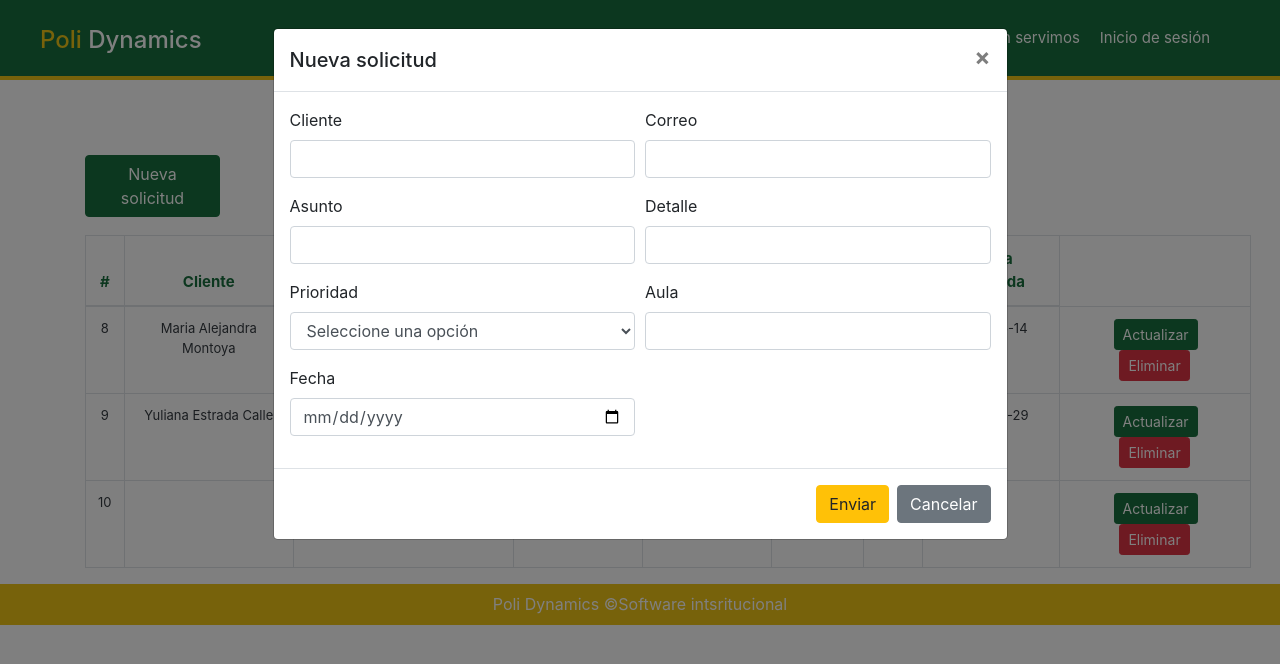
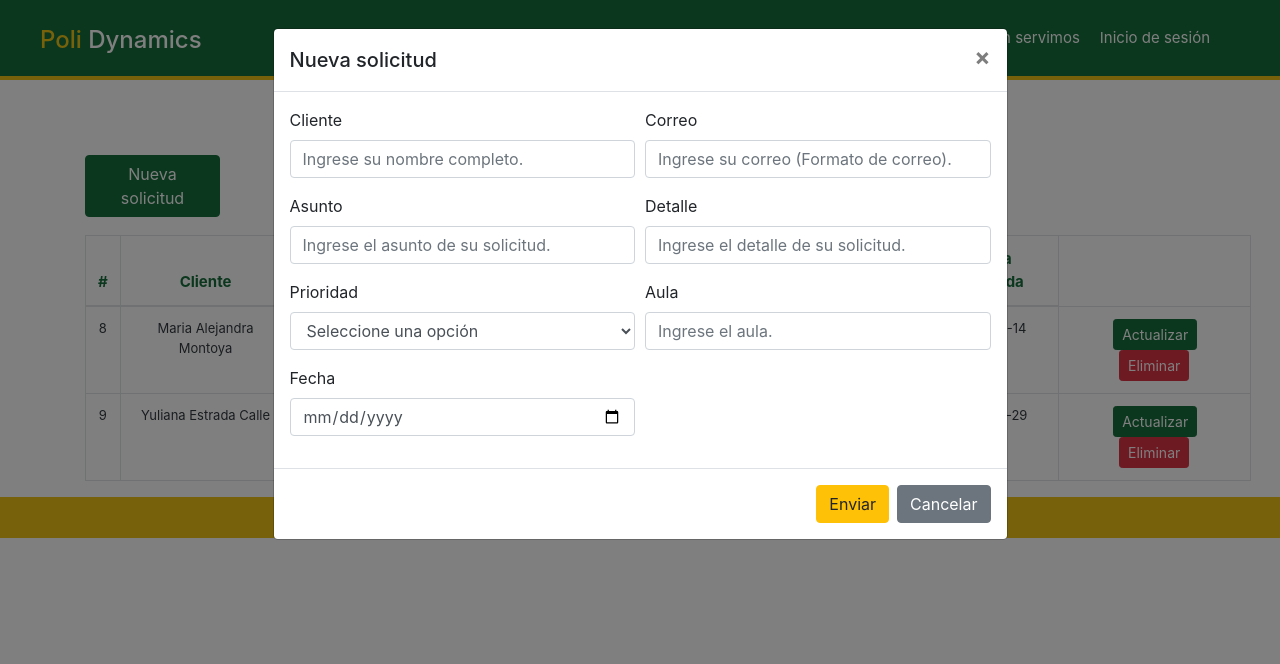
Before and after one commit to alejandra23181/COORDINACION-POLITECNICO, a React (Create React App) app in the folder helpdesk/: page /solicitudes in a window 1280 px wide. Both pictures are taken after a click on the button "Nueva solicitud". Shown: the top 664 px of the page. Built offline with nearby package versions, Linux system fonts and the light colour scheme; data requests are answered from the project's data file.

Commit message:
Validación de campos requeridos - Insert

```diff
--- a/helpdesk/db.json
+++ b/helpdesk/db.json
@@ -19,16 +19,6 @@
       "Aula": "209",
       "Fecha": "2020-05-29",
       "id": 9
-    },
-    {
-      "Cliente": "",
-      "Correo": "",
-      "Asunto": "",
-      "Detalle": "",
-      "Prioridad": "",
-      "Aula": "",
-      "Fecha": "",
-      "id": 10
     }
   ]
 }
--- a/helpdesk/src/pages/solicitud/CRUDSolicitud.jsx
+++ b/helpdesk/src/pages/solicitud/CRUDSolicitud.jsx
@@ -51,23 +51,6 @@ class CRUDSolicitud extends Component {
     })
   }
 
-  addSolicitud() {
-    axios.post('http://localhost:3001/solicitudes', this.state.NewDataSolicitud).then((response) => {
-      let { solicitudes } = this.state;
-      solicitudes.push(response.data);
-      this.setState({
-        solicitudes, NewSolicitud: false, NewDataSolicitud: {
-          Cliente: '',
-          Correo: '',
-          Asunto: '',
-          Detalle: '',
-          Prioridad: '',
-          Aula: '',
-          Fecha: ''
-        }
-      });
-    });
-  }
 
   //Editar
 
@@ -85,6 +68,8 @@ class CRUDSolicitud extends Component {
     });
 
   }
+
+  //////////////////////////////////////////////////////////////////
 
   editSolicitud(id, Cliente, Correo, Asunto, Detalle, Prioridad, Aula, Fecha) {
     this.setState({
@@ -104,12 +89,39 @@ class CRUDSolicitud extends Component {
     });
   }
 
-    deleteSolicitud(id){
+  deleteSolicitud(id) {
     if (window.confirm("¿Estas seguro de eliminar esta solicitud?")) {
       axios.delete('http://localhost:3001/solicitudes/' + id).then((response) => {
-      this._refreshSolicitud();
-    });
+        this._refreshSolicitud();
+      });
+    }
   }
+
+
+  addSolicitud() {
+
+    if (this.state.NewDataSolicitud.Cliente !== '' && this.state.NewDataSolicitud.Correo !== '' &&
+      this.state.NewDataSolicitud.Asunto !== '' && this.state.NewDataSolicitud.Detalle !== '' &&
+      this.state.NewDataSolicitud.Prioridad !== '' && this.state.NewDataSolicitud.Aula !== '' &&
+      this.state.NewDataSolicitud.Fecha !== '') {
+      axios.post('http://localhost:3001/solicitudes', this.state.NewDataSolicitud).then((response) => {
+        let { solicitudes } = this.state;
+        solicitudes.push(response.data);
+        this.setState({
+          solicitudes, NewSolicitud: false, NewDataSolicitud: {
+            Cliente: '',
+            Correo: '',
+            Asunto: '',
+            Detalle: '',
+            Prioridad: '',
+            Aula: '',
+            Fecha: ''
+          }
+        });
+      });
+    } else {
+      alert('Ingrese toda la información');
+    }
   }
 
   //Render
@@ -127,7 +139,7 @@ class CRUDSolicitud extends Component {
           <td>{solicitud.Fecha}</td>
           <td>
             <Button color="success" size="sm" className="mr-2" onClick={this.editSolicitud.bind(this, solicitud.id, solicitud.Cliente, solicitud.Correo, solicitud.Asunto, solicitud.Detalle, solicitud.Prioridad, solicitud.Aula, solicitud.Fecha)}>Actualizar</Button>
-            <Button color="danger" size="sm"  onClick={this.deleteSolicitud.bind(this, solicitud.id)}>Eliminar</Button>
+            <Button color="danger" size="sm" onClick={this.deleteSolicitud.bind(this, solicitud.id)}>Eliminar</Button>
           </td>
         </tr>
       )
@@ -146,7 +158,7 @@ class CRUDSolicitud extends Component {
               <Col md={6}>
                 <FormGroup>
                   <Label for="Cliente">Cliente</Label>
-                  <Input id="Cliente" value={this.state.NewDataSolicitud.Cliente} onChange={(e) => {
+                  <Input required name="Cliente" id="Cliente" placeholder="Ingrese su nombre completo." value={this.state.NewDataSolicitud.Cliente} onChange={(e) => {
                     let { NewDataSolicitud } = this.state;
                     NewDataSolicitud.Cliente = e.target.value;
                     this.setState({ NewDataSolicitud });
@@ -158,7 +170,7 @@ class CRUDSolicitud extends Component {
 
                 <FormGroup>
                   <Label for="Correo">Correo</Label>
-                  <Input id="Correo" value={this.state.NewDataSolicitud.Correo} onChange={(e) => {
+                  <Input required id="Correo" type="email" placeholder="Ingrese su correo (Formato de correo)." value={this.state.NewDataSolicitud.Correo} onChange={(e) => {
                     let { NewDataSolicitud } = this.state;
                     NewDataSolicitud.Correo = e.target.value;
                     this.setState({ NewDataSolicitud });
@@ -173,7 +185,7 @@ class CRUDSolicitud extends Component {
                 <FormGroup>
 
                   <Label for="Asunto">Asunto</Label>
-                  <Input id="Asunto" value={this.state.NewDataSolicitud.Asunto} onChange={(e) => {
+                  <Input required id="Asunto" placeholder="Ingrese el asunto de su solicitud." value={this.state.NewDataSolicitud.Asunto} onChange={(e) => {
                     let { NewDataSolicitud } = this.state;
                     NewDataSolicitud.Asunto = e.target.value;
                     this.setState({ NewDataSolicitud });
@@ -184,7 +196,7 @@ class CRUDSolicitud extends Component {
               <Col md={6}>
                 <FormGroup>
                   <Label for="Detalle">Detalle</Label>
-                  <Input id="Detalle" value={this.state.NewDataSolicitud.Detalle} onChange={(e) => {
+                  <Input required id="Detalle" placeholder="Ingrese el detalle de su solicitud." value={this.state.NewDataSolicitud.Detalle} onChange={(e) => {
                     let { NewDataSolicitud } = this.state;
                     NewDataSolicitud.Detalle = e.target.value;
                     this.setState({ NewDataSolicitud });
@@ -198,7 +210,7 @@ class CRUDSolicitud extends Component {
               <Col md={6}>
                 <FormGroup>
                   <Label for="Prioridad">Prioridad</Label>
-                  <Input id="Prioridad" type="select" value={this.state.NewDataSolicitud.Prioridad} onChange={(e) => {
+                  <Input required id="Prioridad" type="select" value={this.state.NewDataSolicitud.Prioridad} onChange={(e) => {
                     let { NewDataSolicitud } = this.state;
                     NewDataSolicitud.Prioridad = e.target.value;
                     this.setState({ NewDataSolicitud });
@@ -215,7 +227,7 @@ class CRUDSolicitud extends Component {
               <Col md={6}>
                 <FormGroup>
                   <Label for="Aula">Aula</Label>
-                  <Input id="Aula" value={this.state.NewDataSolicitud.Aula} onChange={(e) => {
+                  <Input required id="Aula" type="number" placeholder="Ingrese el aula." value={this.state.NewDataSolicitud.Aula} onChange={(e) => {
                     let { NewDataSolicitud } = this.state;
                     NewDataSolicitud.Aula = e.target.value;
                     this.setState({ NewDataSolicitud });
@@ -228,7 +240,7 @@ class CRUDSolicitud extends Component {
               <Col md={6}>
                 <FormGroup>
                   <Label for="Fecha">Fecha</Label>
-                  <Input id="Fecha" type="date" value={this.state.NewDataSolicitud.Fecha} onChange={(e) => {
+                  <Input required id="Fecha" type="date" value={this.state.NewDataSolicitud.Fecha} onChange={(e) => {
                     let { NewDataSolicitud } = this.state;
                     NewDataSolicitud.Fecha = e.target.value;
                     this.setState({ NewDataSolicitud });
@@ -243,6 +255,10 @@ class CRUDSolicitud extends Component {
             <Button color="secondary" onClick={this.toggleNewSolicitud.bind(this)}>Cancelar</Button>
           </ModalFooter>
         </Modal>
+
+
+
+
 
 
         <Modal isOpen={this.state.EditMSolicitud} toggle={this.toggleEditSolicitud.bind(this)}>
```
